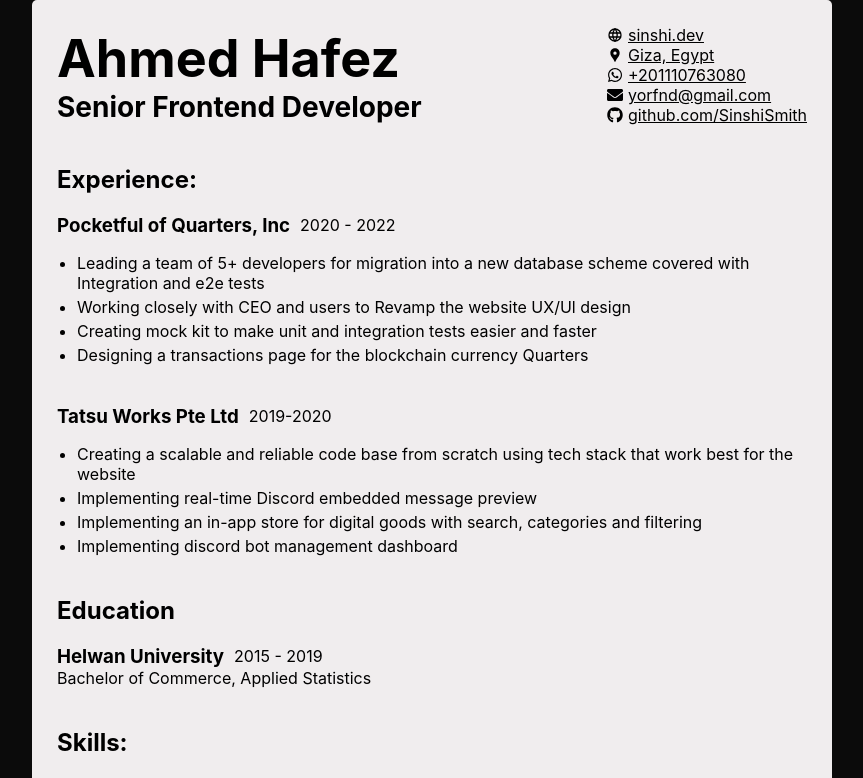
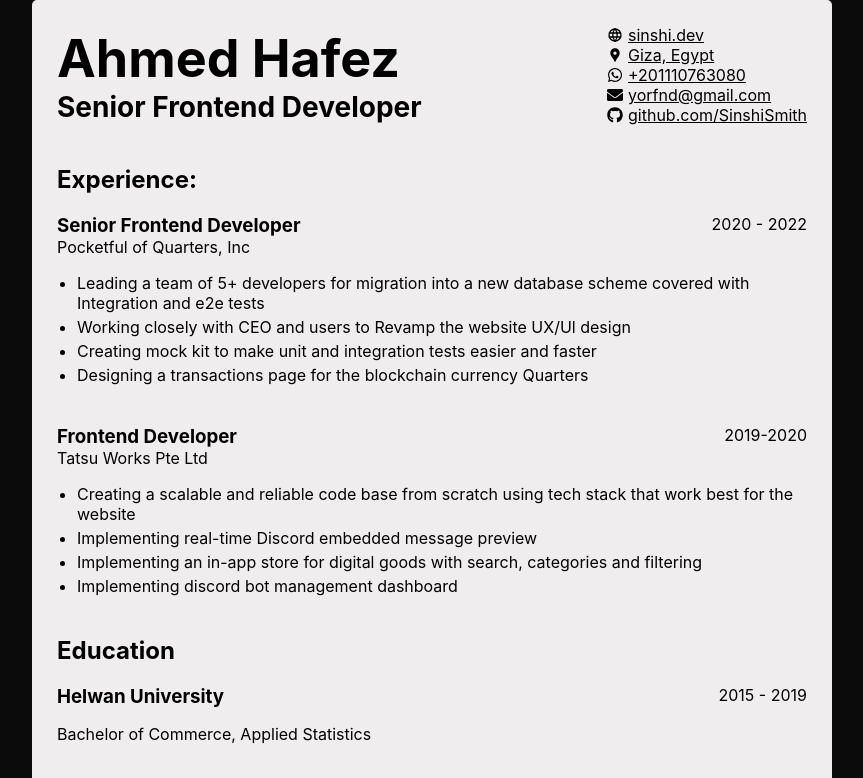
Before and after one commit to SinshiSmith/sinshi, a Next.js app: page /resume in a window 1280 px wide. Shown: the top 778 px of the page, without its empty margins (208-1071 px from the left). Built offline with nearby package versions, Linux system fonts and the light colour scheme.

Commit message:
Add position titles

```diff
--- a/pages/resume.js
+++ b/pages/resume.js
@@ -47,6 +47,7 @@ export default function Resume() {
         <section>
           <h2>Experience:</h2>
           <Experience
+            title="Senior Frontend Developer"
             company="Pocketful of Quarters, Inc"
             date="2020 - 2022"
             items={[
@@ -60,6 +61,7 @@ export default function Resume() {
             ]}
           />
           <Experience
+            title="Frontend Developer"
             company="Tatsu Works Pte Ltd"
             date="2019-2020"
             items={[
@@ -115,11 +117,14 @@ function CompactContactLine({ name, href, icon }) {
   );
 }
 
-function Experience({ company, date, items }) {
+function Experience({ company, date, items, title }) {
   return (
     <div className={styles.experience}>
       <div className={styles.position}>
-        <h3>{company}</h3>
+        <div>
+          <h3>{title}</h3>
+          <p>{company}</p>
+        </div>
         <p>{date}</p>
       </div>
       {items && (
--- a/styles/Resume.module.css
+++ b/styles/Resume.module.css
@@ -37,16 +37,14 @@
 
 .position {
   display: flex;
-  align-items: center;
+  /* align-items: center; */
   flex-wrap: wrap;
+  justify-content: space-between;
 }
 
 .position h3, .position p {
   margin: 0;
-}
-
-.position h3 {
-  margin-right: 10px;
+  /* margin-right: 10px; */
 }
 
 .compactContactLine {
@@ -57,7 +55,3 @@
 .compactContactLine a {
   margin-left: 5px;
 }
-
-.experience p {
-  margin: 0;
-}
```
